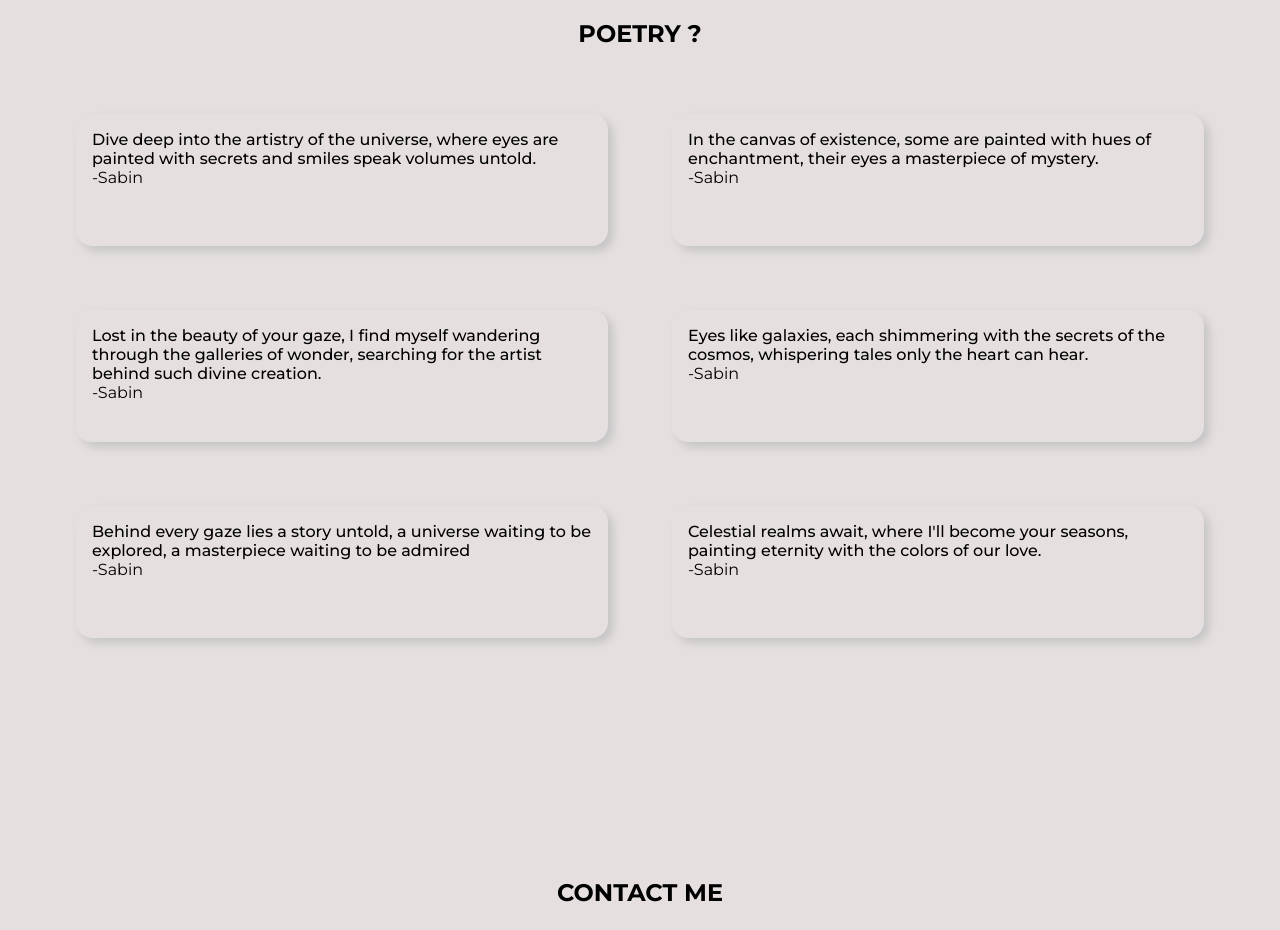
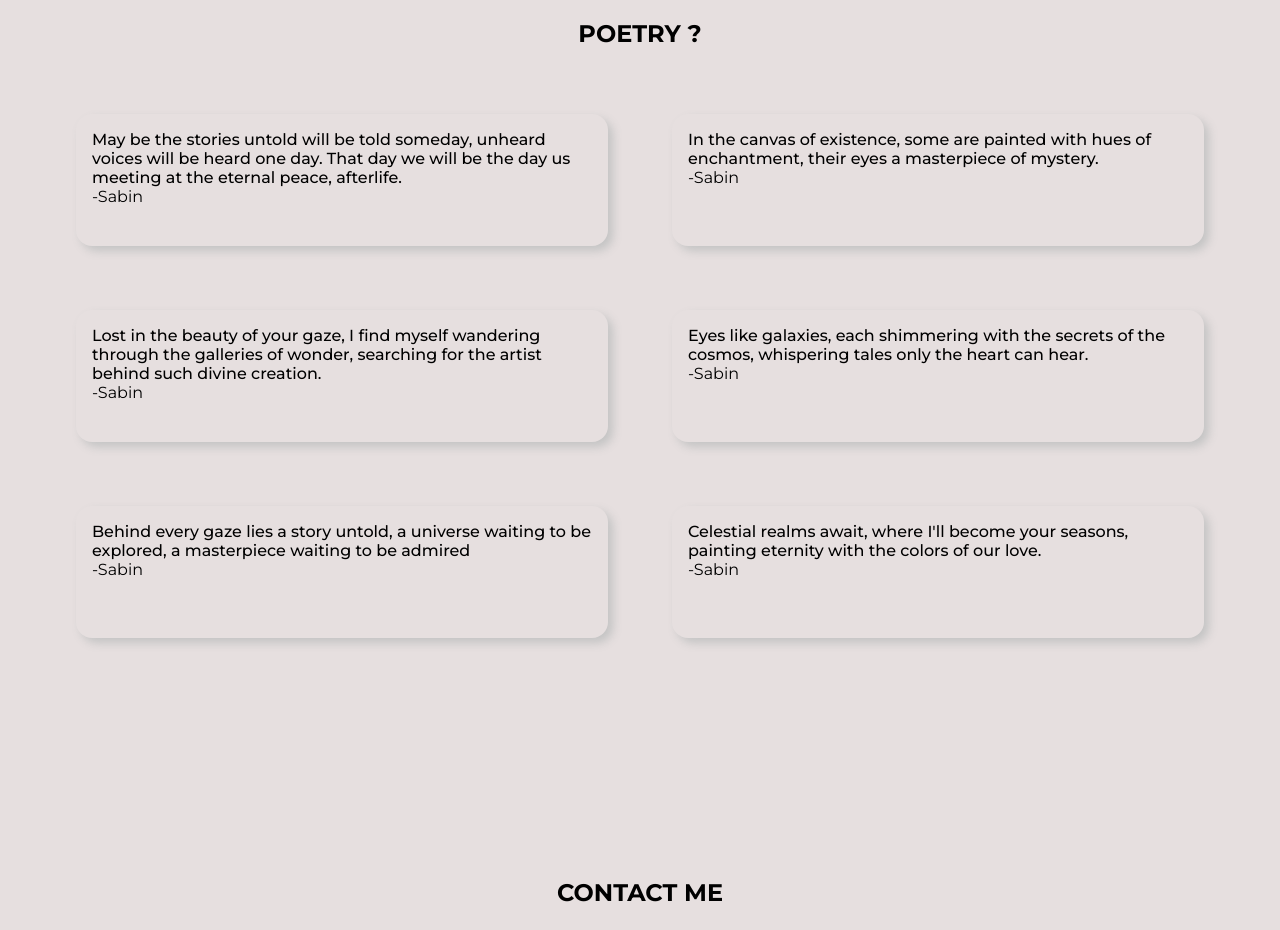
Before and after one commit to masabinhok/masabinhok.github.io, a plain HTML site: page index.html in a window 1280 px wide. Shown: the part 2372-3302 px from the top of the page. Drawn offline with Linux system fonts and the light colour scheme.

Commit message:
added a poem

```diff
--- a/index.html
+++ b/index.html
@@ -187,8 +187,8 @@ aboutme -->
           <div class="quote-box">
             <div class="quote-text">
               <div class="quote">
-                Dive deep into the artistry of the universe, where eyes are
-                painted with secrets and smiles speak volumes untold.
+                May be the stories untold will be told someday, unheard voices will be heard one day.
+                That day we will be the day us meeting at the eternal peace, afterlife.
               </div>
               <div class="quote-author">-Sabin</div>
             </div>
```
